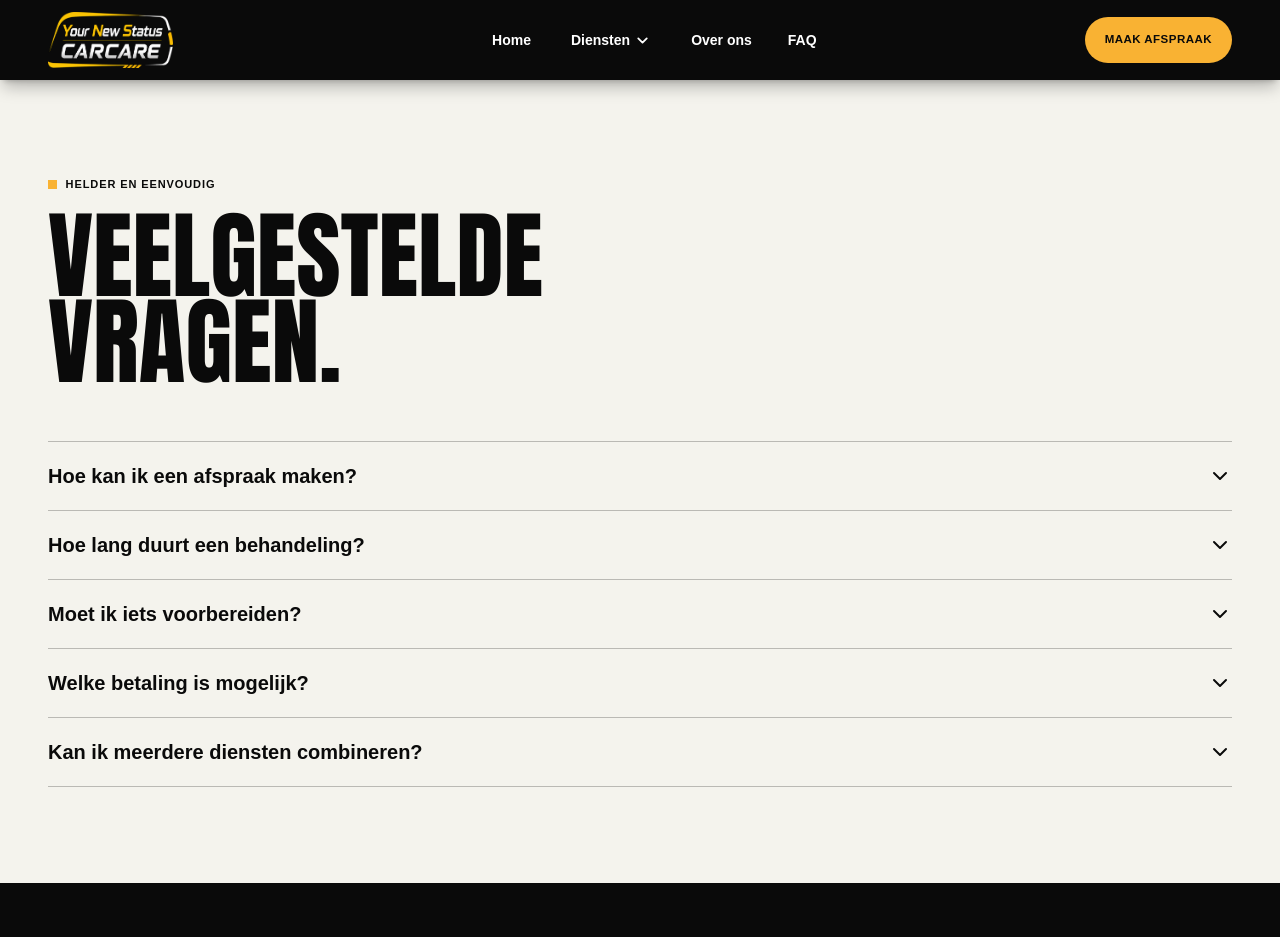
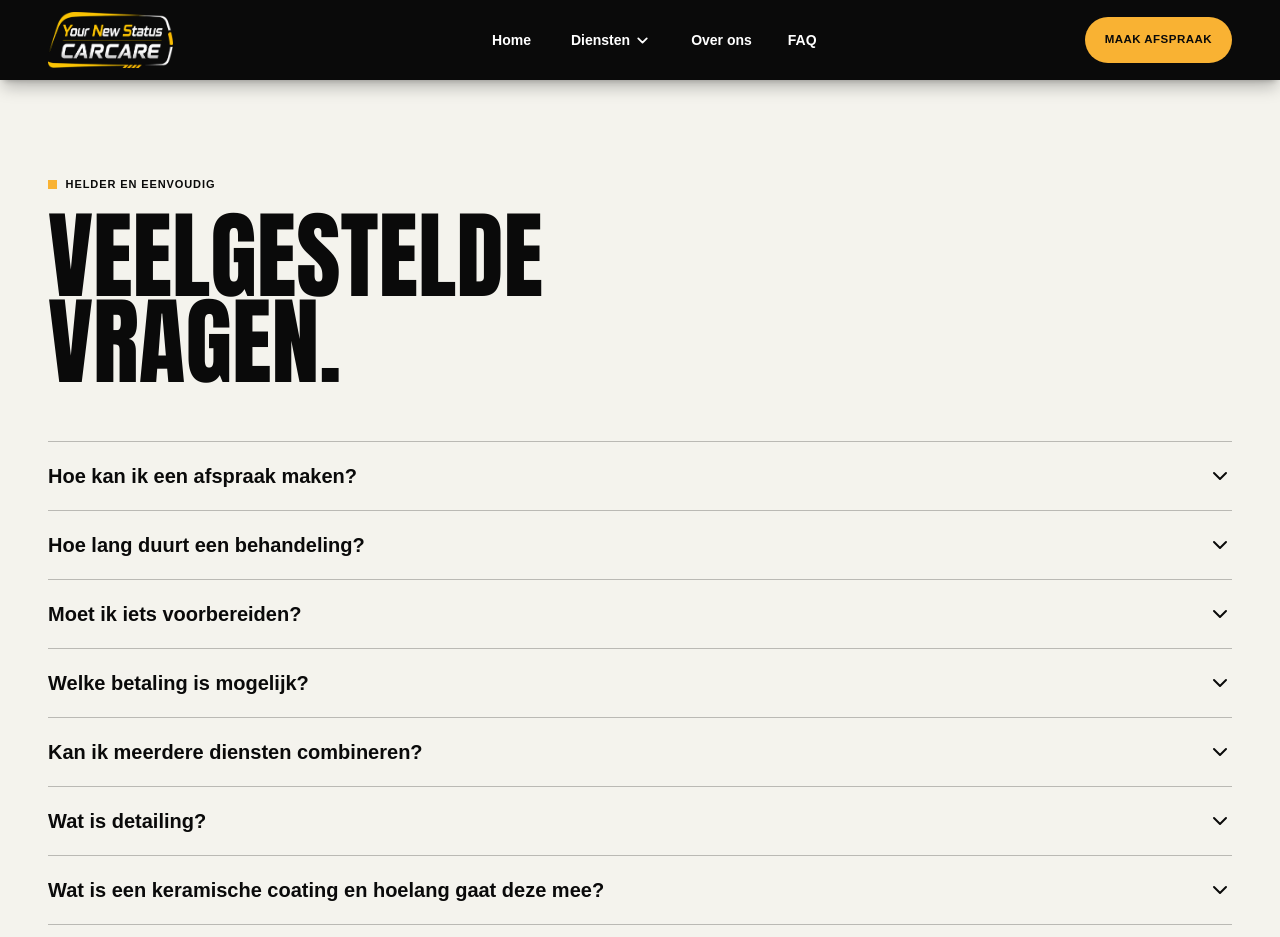
Before and after one commit to losdidos/YNSSitev2, a Next.js app: page /faq in a window 1280 px wide. Shown: the top 937 px of the page. Built offline with nearby package versions, Linux system fonts and the light colour scheme.

Commit message:
content v1

```diff
--- a/src/app/diensten/page.tsx
+++ b/src/app/diensten/page.tsx
@@ -53,7 +53,7 @@ export default function ServicesPage() {
           <div className="content-width">
             <p className="eyebrow text-[#f9b233]">YNS Car Care</p>
             <h1 className="display mt-5 text-6xl sm:text-7xl md:text-8xl">Onze diensten.</h1>
-            <p className="mt-6 max-w-xl text-lg leading-7 text-[#c4c4be]">Van een opgefrist interieur tot lakbescherming op lange termijn. Elke behandeling wordt afgestemd op wat jouw wagen nodig heeft.</p>
+            <p className="mt-6 max-w-xl text-lg leading-7 text-[#c4c4be]">Van een opgefrist interieur tot lakbescherming op lange termijn. Elke behandeling wordt afgestemd op wat jouw wagen nodig heeft, voor wie uitsluitend vertrouwd is met het beste.</p>
           </div>
         </section>
         <section className="content-width py-14 md:py-20">
--- a/src/app/faq/page.tsx
+++ b/src/app/faq/page.tsx
@@ -5,11 +5,62 @@ import { SiteFooter } from '@/components/site-footer';
 import { SiteHeader } from '@/components/site-header';
 
 const questions = [
-  ['Hoe kan ik een afspraak maken?', 'Via het afspraakformulier. Je aanvraag komt rechtstreeks bij ons binnen, waarna we je contacteren om een moment af te stemmen.'],
-  ['Hoe lang duurt een behandeling?', 'Dat hangt af van de gekozen dienst en de staat van de wagen. We geven je bij het plannen een duidelijke inschatting.'],
-  ['Moet ik iets voorbereiden?', 'Nee. Zorg er enkel voor dat je persoonlijke spullen uit de wagen haalt als je een interieurbehandeling boekt.'],
-  ['Welke betaling is mogelijk?', 'Neem contact met ons op bij het plannen van je afspraak. We bezorgen je de praktische informatie vooraf.'],
-  ['Kan ik meerdere diensten combineren?', 'Zeker. Beschrijf je wensen in het formulier en we stellen een passende behandeling voor.'],
+  {
+    question: 'Hoe kan ik een afspraak maken?',
+    answer: <p>Via het afspraakformulier. Je aanvraag komt rechtstreeks bij ons binnen, waarna we je contacteren om een moment af te stemmen.</p>,
+  },
+  {
+    question: 'Hoe lang duurt een behandeling?',
+    answer: <p>Dat hangt af van de gekozen dienst en de staat van de wagen. We geven je bij het plannen een duidelijke inschatting.</p>,
+  },
+  {
+    question: 'Moet ik iets voorbereiden?',
+    answer: <p>Nee. Zorg er enkel voor dat je persoonlijke spullen uit de wagen haalt als je een interieurbehandeling boekt.</p>,
+  },
+  {
+    question: 'Welke betaling is mogelijk?',
+    answer: <p>Neem contact met ons op bij het plannen van je afspraak. We bezorgen je de praktische informatie vooraf.</p>,
+  },
+  {
+    question: 'Kan ik meerdere diensten combineren?',
+    answer: <p>Zeker. Beschrijf je wensen in het formulier en we stellen een passende behandeling voor.</p>,
+  },
+  {
+    question: 'Wat is detailing?',
+    answer: (
+      <>
+        <p>Car detailing omvat het grondig reinigen, restaureren, zoals lakcorrectie of polijsten, en afwerken van een voertuig. Het doel is om jouw wagen terug in absolute showroomstaat te brengen. Zowel het interieur als het exterieur kunnen worden behandeld.</p>
+        <p className="mt-4">Traditionele autopoetsbedrijven en carwashes werken vaak zo snel mogelijk. Onjuiste wastechnieken kunnen lakschade, waskrassen en andere imperfecties veroorzaken.</p>
+        <p className="mt-4">Bij YNS Car Care staat kwaliteit boven kwantiteit. We streven naar het beste resultaat met hoogwaardige materialen, producten en technieken.</p>
+      </>
+    ),
+  },
+  {
+    question: 'Wat is een keramische coating en hoelang gaat deze mee?',
+    answer: (
+      <>
+        <p>Een keramische coating vormt een extra harde toplaag over de bestaande lak of ramen. Deze hecht zich aan het oppervlak, zodat je wagen langer proper en glanzend blijft, krasbestendiger wordt en water en vuil sterker afstoot.</p>
+        <p className="mt-4">Bij correct onderhoud kan een coating, afhankelijk van het gekozen pakket, tot drie jaar meegaan. De levensduur varieert per wagen en hangt onder meer af van:</p>
+        <ul className="mt-3 list-disc space-y-1 pl-5">
+          <li>de manier en frequentie van wassen;</li>
+          <li>hoe vaak er met de wagen wordt gereden;</li>
+          <li>of de wagen buiten staat of in een garage.</li>
+        </ul>
+      </>
+    ),
+  },
+  {
+    question: 'Wat is het verschil tussen polijsten, lakcorrectie en spot repair?',
+    answer: (
+      <div className="space-y-4">
+        <p>Het verschil zit vooral in de diepte van de behandeling en de omvang van de schade.</p>
+        <p><strong>Polijsten: opfrisser en glansherstel.</strong> Een milde, meestal eenstaps behandeling die lichte waskrassen en een doffe waas vermindert. Ideaal om de lak snel en effectief op te frissen.</p>
+        <p><strong>Lakcorrectie: grondig herstel van de volledige lak.</strong> Een meerstaps proces met verschillende schijven en middelen, gericht op het verwijderen van diepere krassen, vogelpoepetsingen en hardnekkige oxidatie. Het resultaat is een strakke, spiegelgladde lak over het hele voertuig.</p>
+        <p><strong>Spot repair: plaatselijke reparatie.</strong> Een gerichte behandeling van een klein, afgebakend schadegebied, zoals een diepe kras op een deurpost of parkeerschade op een bumperhoek.</p>
+        <p>Kort samengevat: polijsten geeft glans terug, lakcorrectie behandelt diepere defecten over de hele wagen, en spot repair herstelt een specifieke plaatselijke beschadiging.</p>
+      </div>
+    ),
+  },
 ];
 
 export default function FaqPage() {
@@ -20,13 +71,13 @@ export default function FaqPage() {
         <p className="eyebrow">Helder en eenvoudig</p>
         <h1 className="display mt-5 text-6xl sm:text-7xl md:text-8xl">Veelgestelde<br />vragen.</h1>
         <div className="mt-14 border-t border-[#bab9b4]">
-          {questions.map(([question, answer]) => (
+          {questions.map(({ question, answer }) => (
             <details key={question} className="group border-b border-[#bab9b4] py-5">
               <summary className="flex cursor-pointer list-none items-center justify-between gap-6 text-lg font-bold md:text-xl">
                 {question}
                 <ChevronDown className="shrink-0 transition group-open:rotate-180" />
               </summary>
-              <p className="max-w-2xl pt-4 leading-7 text-[#4b4b47]">{answer}</p>
+              <div className="max-w-2xl pt-4 leading-7 text-[#4b4b47]">{answer}</div>
             </details>
           ))}
         </div>
--- a/src/app/over-ons/page.tsx
+++ b/src/app/over-ons/page.tsx
@@ -16,7 +16,10 @@ export default function AboutPage() {
             <p className="eyebrow">Over YNS Car Care</p>
             <h1 className="display mt-5 text-6xl sm:text-7xl md:text-8xl">Your new<br /><span className="text-[#f9b233]">status.</span></h1>
           </div>
-          <p className="max-w-xl text-lg leading-8 text-[#454541]">YNS Car Care is er voor eigenaars die hun wagen met zorg behandelen. Niet alleen schoon, maar verzorgd tot in de afwerking.</p>
+          <div className="max-w-xl text-lg leading-8 text-[#454541]">
+            <p>Bij YNS Car Care draait alles om de kunst van auto-optimalisatie. Wat begon als een gepassioneerde liefde voor auto&apos;s, is uitgegroeid tot een gespecialiseerde studio waar nauwkeurigheid, finish en uitstekende bescherming samenkomen.</p>
+            <p className="mt-5 font-bold text-black">Onze diensten verschillen van de gebruikelijke autoverzorging. YNS Car Care biedt een complete oplossing voor degenen die uitsluitend vertrouwd zijn met het beste.</p>
+          </div>
         </section>
         <section className="bg-[#111] text-white">
           <div className="content-width grid min-h-[590px] lg:grid-cols-[1.05fr_0.95fr]">
@@ -25,8 +28,9 @@ export default function AboutPage() {
             </div>
             <div className="flex flex-col justify-center py-16 lg:py-24">
               <p className="eyebrow text-[#f9b233]">Onze aanpak</p>
-              <h2 className="display mt-5 max-w-lg text-5xl sm:text-6xl">Tijd voor wat je ziet.</h2>
-              <p className="mt-6 max-w-md leading-7 text-[#c6c6c1]">Elke wagen is anders. Daarom kijken we eerst naar de staat van het interieur, de lak en de gewenste finish. Vervolgens werken we stap voor stap aan een resultaat dat bij je verwachtingen past.</p>
+              <h2 className="display mt-5 max-w-xl text-5xl sm:text-6xl">Aandacht voor elk detail, maatwerk voor elke wagen.</h2>
+              <p className="mt-6 max-w-md leading-7 text-[#c6c6c1]">Wij zijn ervan overtuigd dat ware klasse in de kleinigheden ligt. Wij transformeren en beschermen voertuigen op het hoogste niveau door uitsluitend te werken met hoogwaardige producten en de nieuwste technologieën.</p>
+              <p className="mt-5 max-w-md leading-7 text-[#c6c6c1]">Elk binnenkomend voertuig wordt behandeld volgens een enkele standaard: een onberispelijke afwerking die de verwachtingen van de meest veeleisende autobezitter evenaart. Jarenlange ervaring met diverse laksoorten, carrosserieën en ingewikkelde problemen vormt de basis van onze kennis.</p>
               <Link href="/booking" className="cta-primary mt-8 self-start">Maak afspraak <ArrowUpRight size={17} /></Link>
             </div>
           </div>
```
